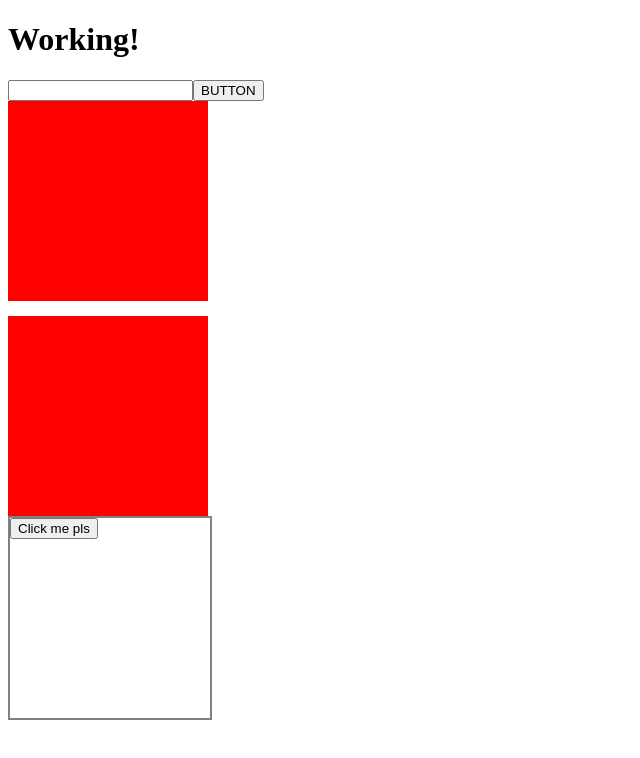
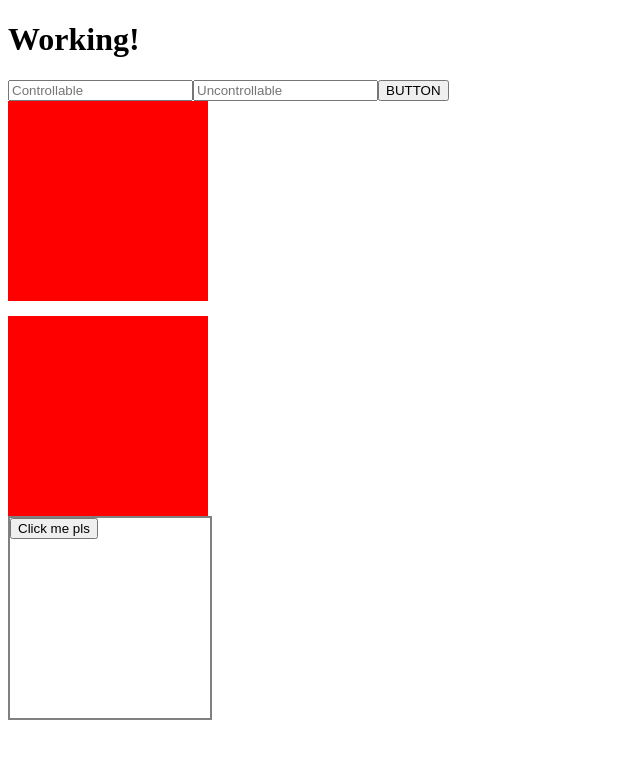
Before and after one commit to dastan0017/react_typescript, a React (Create React App) app: page / in a window 1280 px wide. Shown: the top 758 px of the page, without its empty margins (0-640 px from the left). Built offline with nearby package versions, Linux system fonts and the light colour scheme; no server answers.

Commit message:
Typing 'useRef' hook

```diff
--- a/src/components/EventsExample.tsx
+++ b/src/components/EventsExample.tsx
@@ -1,15 +1,17 @@
-import React, { FC, useState } from 'react'
+import React, { FC, useRef, useState } from 'react'
 
 const EventsExample: FC = () => {
     const [value, setValue] = useState<string>("")
     const [isDrag, setIsDrag] = useState<boolean>(false);
+
+    const inputRef = useRef<HTMLInputElement>(null);
 
     const changeHandler = (e: React.ChangeEvent<HTMLInputElement>) => {
         setValue(e.target.value)
     }
 
     const clickHandler = (e: React.MouseEvent<HTMLButtonElement>) => {
-        console.log(value)
+        console.log(inputRef.current?.value)
     }
 
     const dragHandler = (e: React.DragEvent<HTMLDivElement>) => {
@@ -34,14 +36,17 @@
 
     return (
         <div>
-            <input type="text" value={value} onChange={changeHandler} />
+            <input type="text" value={value} onChange={changeHandler} placeholder="Controllable" />
+            <input type="text" placeholder="Uncontrollable" ref={inputRef} />
+
             <button onClick={clickHandler}>BUTTON</button>
             <div onDrag={dragHandler} draggable style={{ width: 200, height: 200, background: 'red' }}></div>
             <div
                 onDrop={dropHandler}
                 onDragLeave={handleDragLeave}
                 onDragOver={handleDragOver}
-                style={{ width: 200, height: 200, background: isDrag ? 'blue' : 'red', marginTop: 15 }}></div>
+                style={{ width: 200, height: 200, background: isDrag ? 'blue' : 'red', marginTop: 15 }}>
+            </div>
         </div>
     )
 }
```
